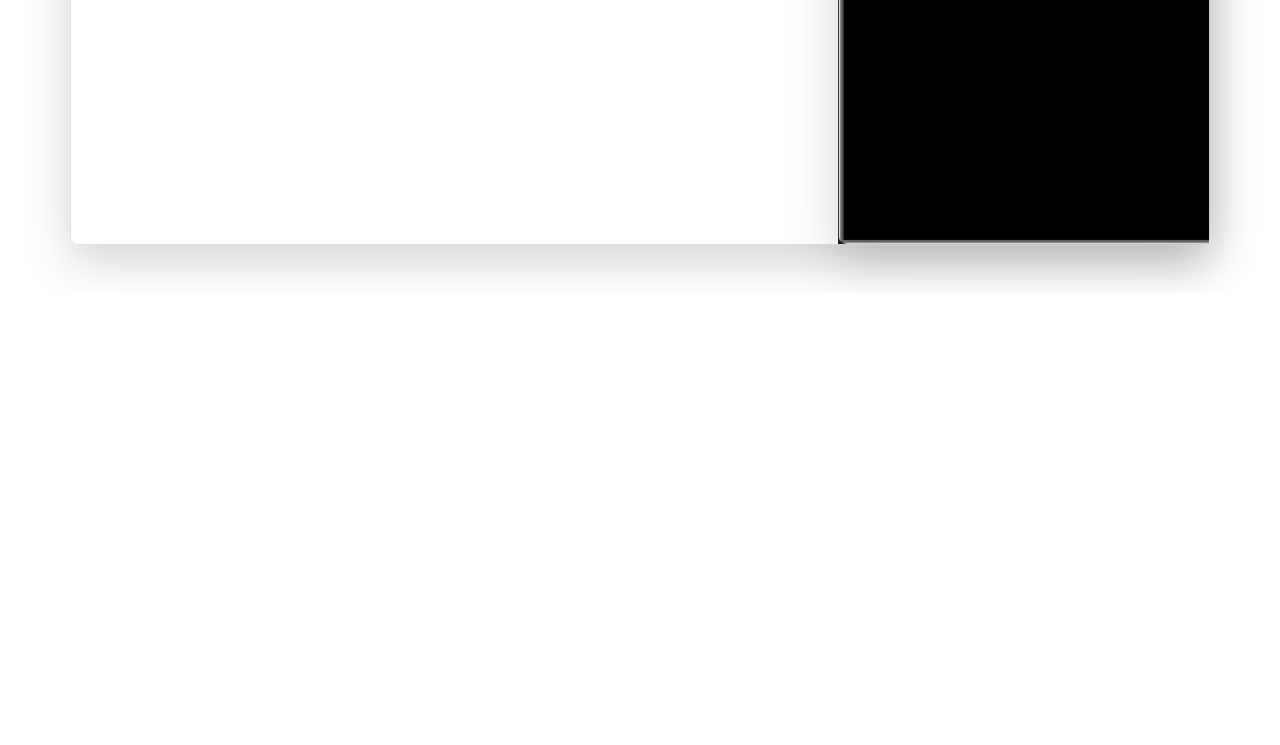
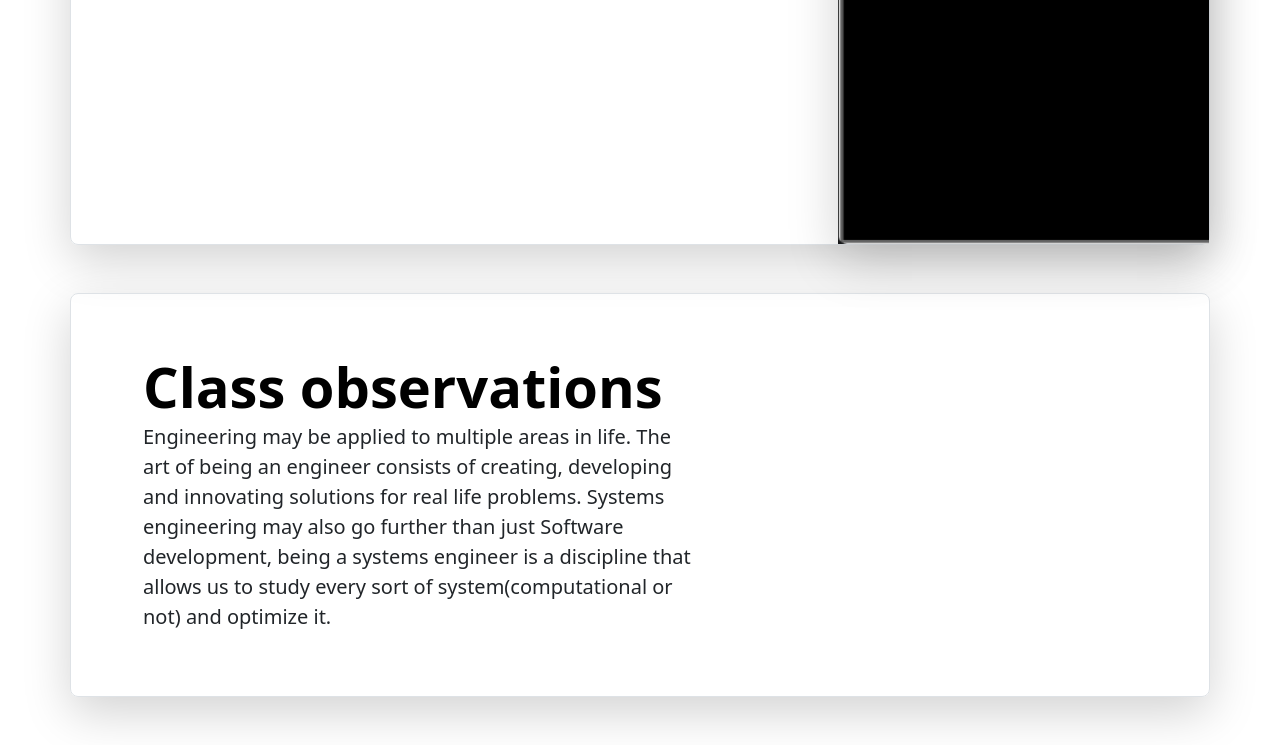
Before and after one commit to CesarMoralesDev17/digital-portfolio, a plain HTML site: page index.html in a window 1280 px wide. Shown: the part 1083-1828 px from the top of the page. Before the commit the page ends 1376 px from the top, so only its background shows below. Drawn offline with nearby package versions, Linux system fonts and the light colour scheme.

Commit message:
re submit add class observations

```diff
--- a/index.html
+++ b/index.html
@@ -56,7 +56,19 @@
         </div>
     </section>
     <section id="observaciones-de-clase">
+        <div class="container my-5">
+            <div class="row p-4 pb-0 pe-lg-0 pt-lg-5 align-items-center rounded-3 border shadow-lg">
+                <div class="col-lg-7 p-3 p-lg-5 pt-lg-3">
+                    <h1 class="display-4 fw-bold lh-1 text-body-emphasis">Class observations
+                    </h1>
+                    <p class="lead">Engineering may be applied to multiple areas in life. The art of being an engineer consists of creating, developing and innovating solutions for real life problems. Systems engineering may also go further than just Software development, being a systems engineer is a discipline that allows us to study every sort of system(computational or not) and optimize it.
+                    </p>
 
+                </div>
+                <!-- <div class="col-lg-4 offset-lg-1 p-0 overflow-hidden shadow-lg"> <img class="rounded-lg-3"
+                        src="./snake_game.png" alt="" width="720"> </div> -->
+            </div>
+        </div>
     </section>
     <section id="projects">
 
```
